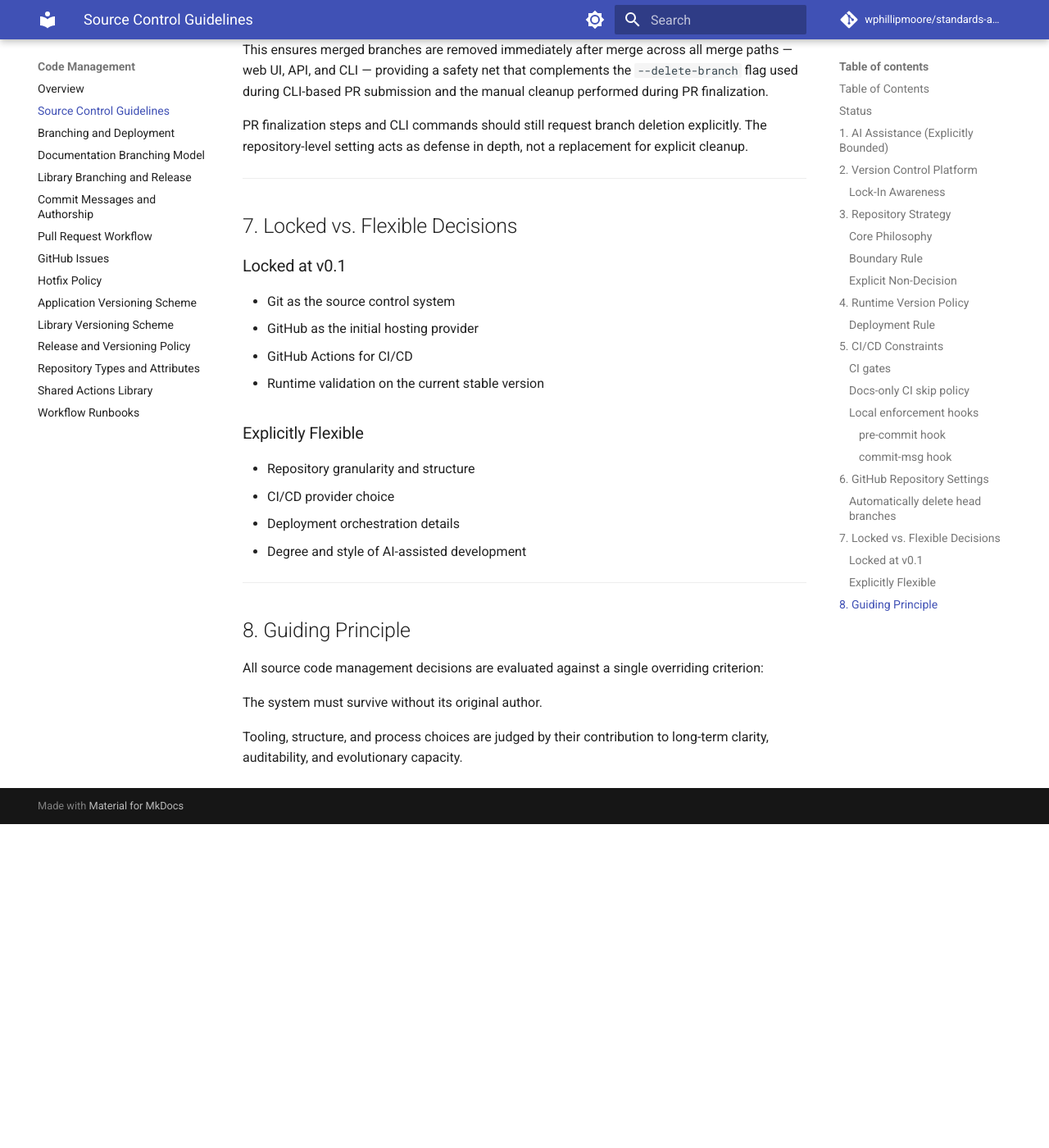
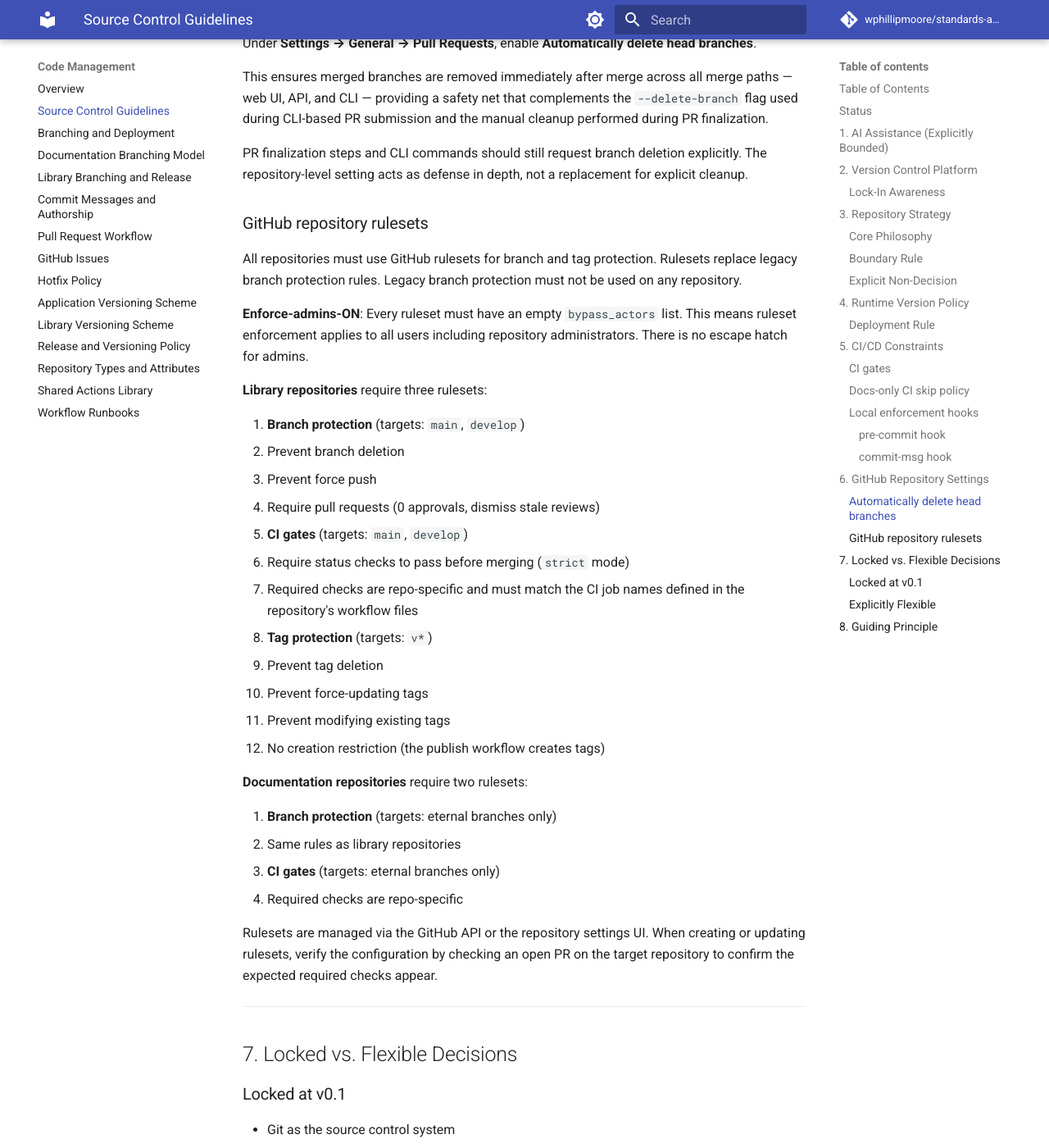
Before and after one commit to wphillipmoore/standards-and-conventions, an MkDocs documentation site: the page built from docs/code-management/source-control-guidelines.md, in a window 1280 px wide and 1400 px high, scrolled down 5767 px. Shown: the whole window at 82% size. Built offline with MkDocs 1.6.1 and Material for MkDocs 9.7.7, drawn with Linux system fonts in a browser that asks for light colours; comment, search, counter and statistics services are not loaded; the version menu is left out; before the commit the page ends 6772 px from its top, so only the background shows below that; some of the changed text lies outside the part shown.

Commit message:
feat: add GitHub rulesets standard and fix pre-commit hook spec
Add new "GitHub repository rulesets" subsection documenting the standard
ruleset configuration: library repos get 3 rulesets (branch protection,
CI gates, tag protection), docs repos get 2 (branch protection, CI
gates), and all rulesets enforce on admins with no bypass actors.

Fix the pre-commit hook specification to match the shipped
implementation: remove release/* from the protected branch list and add
release/* to the library-release allowed prefixes.

Co-Authored-By: wphillipmoore-claude <255925739+wphillipmoore-claude@users.noreply.github.com>

```diff
--- a/docs/code-management/source-control-guidelines.md
+++ b/docs/code-management/source-control-guidelines.md
@@ -18,6 +18,7 @@
   - [Local enforcement hooks](#local-enforcement-hooks)
 - [6. GitHub Repository Settings](#6-github-repository-settings)
   - [Automatically delete head branches](#automatically-delete-head-branches)
+  - [GitHub repository rulesets](#github-repository-rulesets)
 - [7. Locked vs. Flexible Decisions](#7-locked-vs-flexible-decisions)
   - [Locked at v0.1](#locked-at-v01)
   - [Explicitly Flexible](#explicitly-flexible)
@@ -246,6 +247,46 @@ PR finalization steps and CLI commands should still request branch deletion
 explicitly. The repository-level setting acts as defense in depth, not a
 replacement for explicit cleanup.
 
+### GitHub repository rulesets
+
+All repositories must use GitHub rulesets for branch and tag protection.
+Rulesets replace legacy branch protection rules. Legacy branch protection must
+not be used on any repository.
+
+**Enforce-admins-ON**: Every ruleset must have an empty `bypass_actors` list.
+This means ruleset enforcement applies to all users including repository
+administrators. There is no escape hatch for admins.
+
+**Library repositories** require three rulesets:
+
+1. **Branch protection** (targets: `main`, `develop`)
+   - Prevent branch deletion
+   - Prevent force push
+   - Require pull requests (0 approvals, dismiss stale reviews)
+
+2. **CI gates** (targets: `main`, `develop`)
+   - Require status checks to pass before merging (`strict` mode)
+   - Required checks are repo-specific and must match the CI job names defined
+     in the repository's workflow files
+
+3. **Tag protection** (targets: `v*`)
+   - Prevent tag deletion
+   - Prevent force-updating tags
+   - Prevent modifying existing tags
+   - No creation restriction (the publish workflow creates tags)
+
+**Documentation repositories** require two rulesets:
+
+1. **Branch protection** (targets: eternal branches only)
+   - Same rules as library repositories
+
+2. **CI gates** (targets: eternal branches only)
+   - Required checks are repo-specific
+
+Rulesets are managed via the GitHub API or the repository settings UI. When
+creating or updating rulesets, verify the configuration by checking an open PR
+on the target repository to confirm the expected required checks appear.
+
 ---
 
 ## 7. Locked vs. Flexible Decisions
```
Also changed, not shown: other parts of docs/code-management/source-control-guidelines.md (+3 -3 lines).
